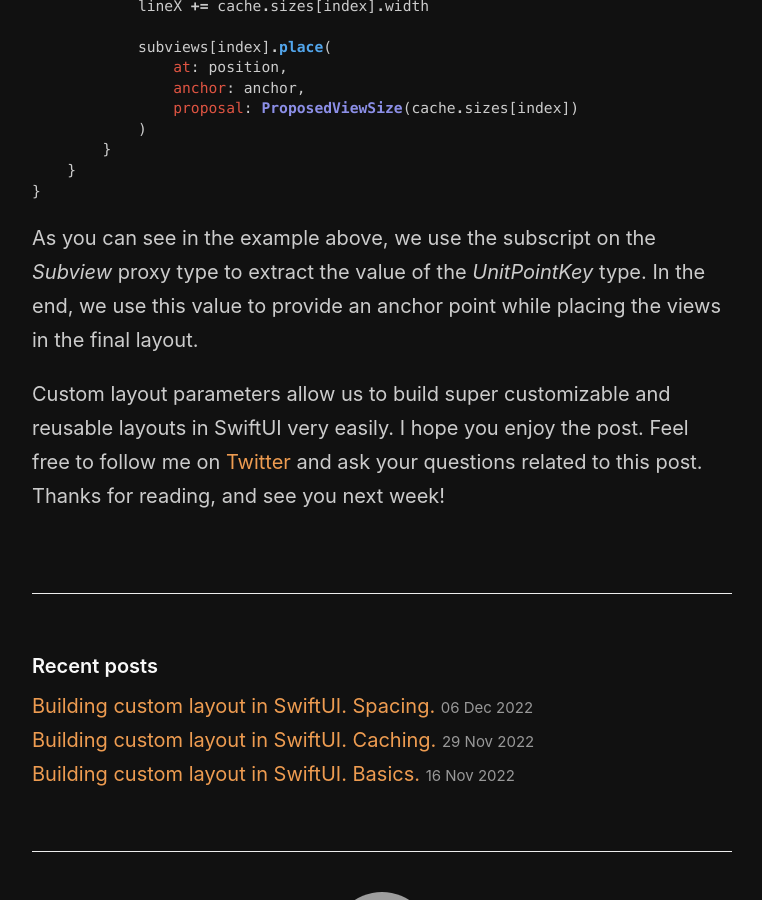
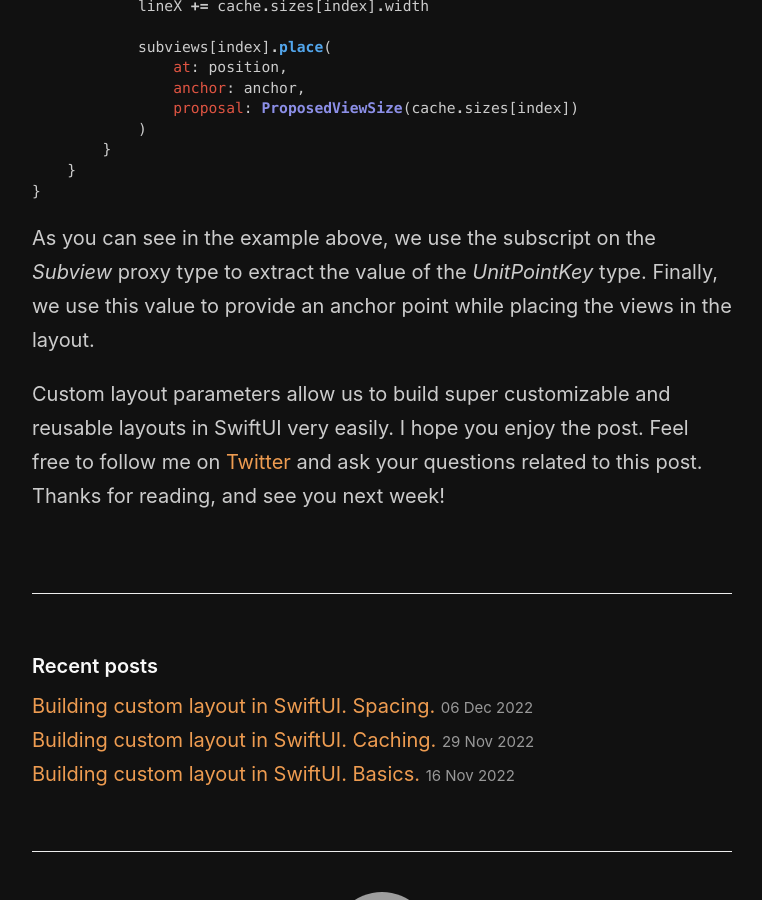
Before and after one commit to mecid/mecid.github.io, a Jekyll site: the page built from _posts/2022-12-14-building-custom-layout-in-swiftui-layoutvaluekey.md, in a window 1280 px wide and 900 px high, scrolled down 2899 px. Shown: the whole window, without its empty margins (258-1020 px from the left). Built offline with Jekyll 4.4.1, drawn with Linux system fonts in a browser that asks for light colours; grey boxes are pictures that could not be loaded.

Commit message:
conclusion improved in the layout value key post

````diff
--- a/_posts/2022-12-14-building-custom-layout-in-swiftui-layoutvaluekey.md
+++ b/_posts/2022-12-14-building-custom-layout-in-swiftui-layoutvaluekey.md
@@ -106,6 +106,6 @@ struct FlowLayout: Layout {
 }
 ```
 
-As you can see in the example above, we use the subscript on the *Subview* proxy type to extract the value of the *UnitPointKey* type. In the end, we use this value to provide an anchor point while placing the views in the final layout.
+As you can see in the example above, we use the subscript on the *Subview* proxy type to extract the value of the *UnitPointKey* type. Finally, we use this value to provide an anchor point while placing the views in the layout.
 
 Custom layout parameters allow us to build super customizable and reusable layouts in SwiftUI very easily. I hope you enjoy the post. Feel free to follow me on [Twitter](https://twitter.com/mecid) and ask your questions related to this post. Thanks for reading, and see you next week!
````
